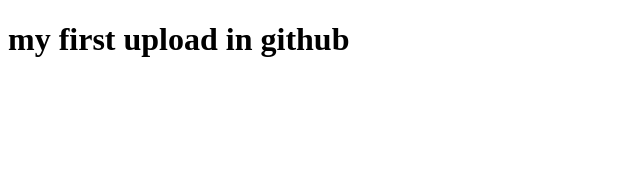
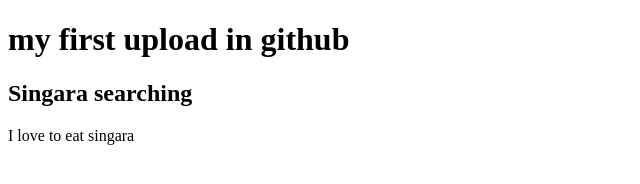
Before and after one commit to robin360/my-first-website, a plain HTML site: page index.html in a window 1280 px wide. Shown: the whole page, without its empty margins (0-640 px from the left). Drawn offline with Linux system fonts and the light colour scheme.

Commit message:
singara added

```diff
--- a/index.html
+++ b/index.html
@@ -7,5 +7,7 @@
 </head>
 <body>
     <h1>my first upload in github</h1>
+    <h2>Singara searching</h2>
+    <p>I love to eat singara</p>
 </body>
 </html>
```
